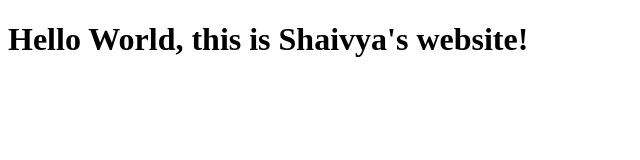
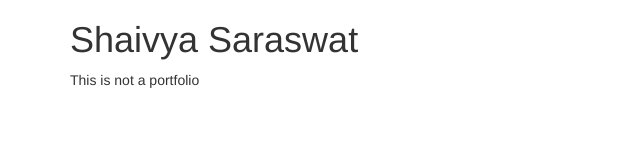
Before and after one commit to s-shaivya/s-shaivya.github.io, a plain HTML site: page index.html in a window 1280 px wide. Shown: the whole page, without its empty margins (0-640 px from the left). Drawn offline with nearby package versions, Linux system fonts and the light colour scheme.

Commit message:
created folder structure

```diff
--- a/index.html
+++ b/index.html
@@ -1,9 +1,27 @@
 <!DOCTYPE html>
-<html>
-<head>
-	<title></title>
-</head>
-<body>
-<h1>Hello World, this is Shaivya's website!</h1>
-</body>
+<html lang="en">
+	<head>
+	    <meta charset="utf-8">
+	    <meta http-equiv="X-UA-Compatible" content="IE=edge">
+	    <meta name="viewport" content="width=device-width, initial-scale=1">
+	    <link rel="stylesheet" href="https://maxcdn.bootstrapcdn.com/bootstrap/3.3.7/css/bootstrap.min.css" integrity="sha384-BVYiiSIFeK1dGmJRAkycuHAHRg32OmUcww7on3RYdg4Va+PmSTsz/K68vbdEjh4u" crossorigin="anonymous">
+		<link rel="stylesheet" href="styles/main.css">
+<!-- 		<link href="https://fonts.googleapis.com/css?family=Cairo:300,400" rel="stylesheet">
+		<link rel="icon" type="image/png" href="assets/icons/favicon.png"> -->
+		<title>Shaivya Saraswat</title>
+	</head>
+	<body>
+
+		<div class="container">
+			<div class="row">
+				<div class="col-md-6">
+					<h1>Shaivya Saraswat</h1>
+					<p>This is not a portfolio</p>
+				</div>
+			</div>
+		</div>
+
+		<script type="text/javascript" src="https://code.jquery.com/jquery-3.1.1.min.js"></script>
+		<script src="https://maxcdn.bootstrapcdn.com/bootstrap/3.3.7/js/bootstrap.min.js" integrity="sha384-Tc5IQib027qvyjSMfHjOMaLkfuWVxZxUPnCJA7l2mCWNIpG9mGCD8wGNIcPD7Txa" crossorigin="anonymous"></script>
+	</body>
 </html>
```
Also changed, not shown: styles/main.css (added).
